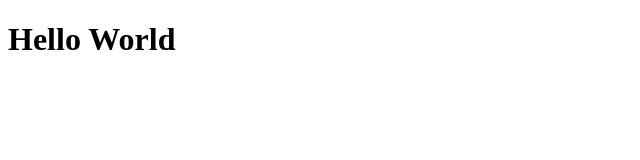
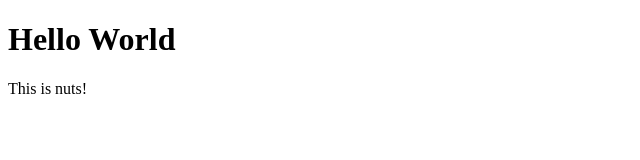
Before and after one commit to felipeaguayob/coursera-test, a plain HTML site: page site/index.html in a window 1280 px wide. Shown: the full height of the page, 0-640 px from the left. Drawn offline with Linux system fonts and the light colour scheme.

Commit message:
new modification

```diff
--- a/site/index.html
+++ b/site/index.html
@@ -5,5 +5,6 @@
 </head>
 <body>
 <h1>Hello World</h1>
+This is nuts!
 </body>
 </html>
```
